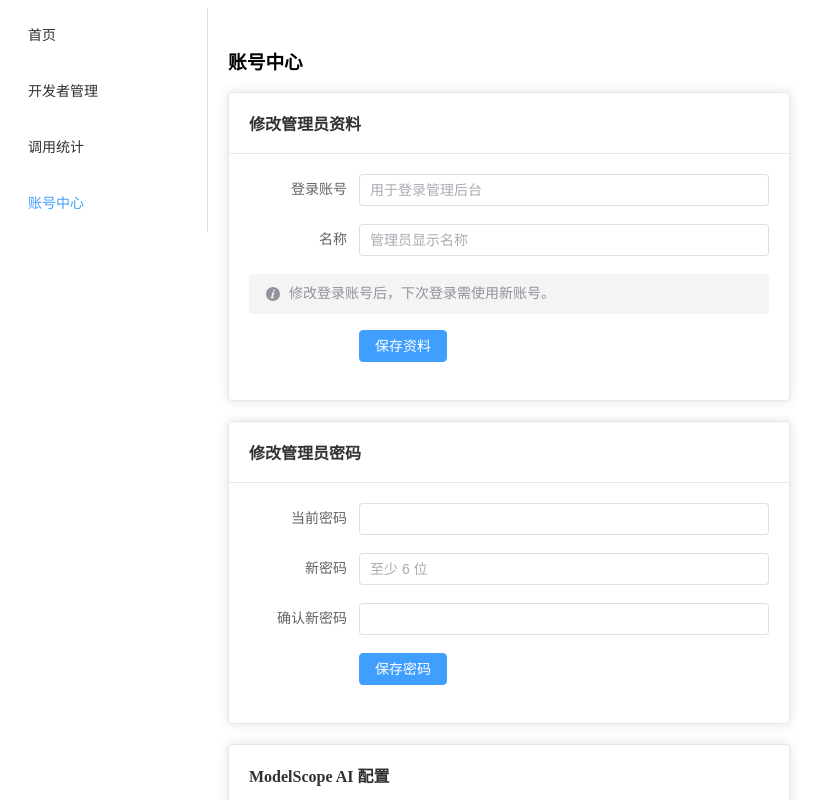
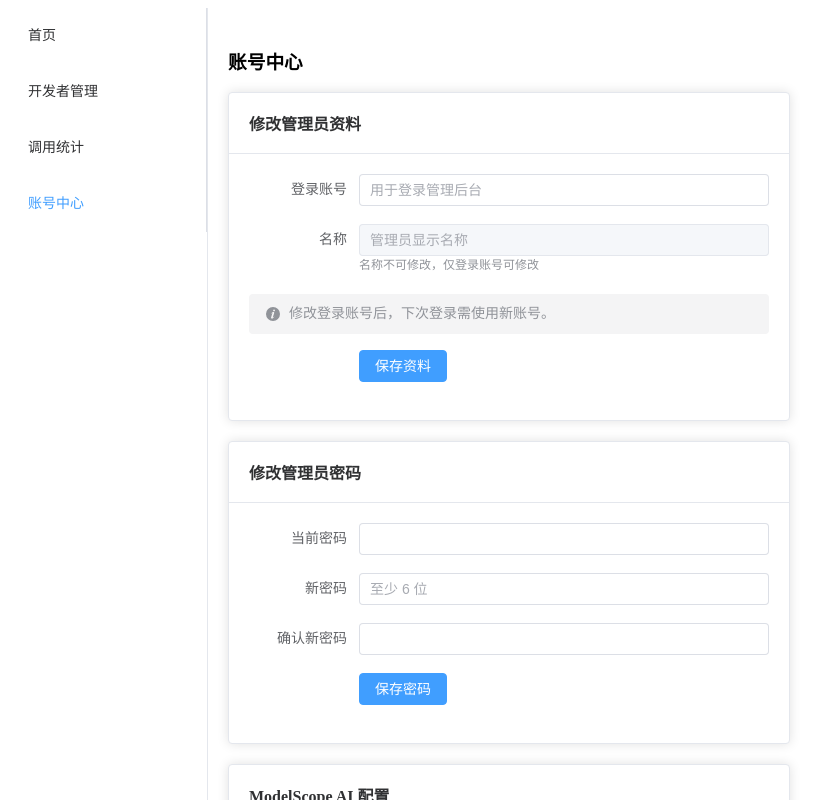
Before and after one commit to talleylinjg-ops/MediaCut, a Vue app in the folder frontend/: page /account in a window 1280 px wide. Shown: the top 800 px of the page, without its empty margins (0-826 px from the left). Built offline with nearby package versions, Linux system fonts and the light colour scheme; no server answers; sample sign-in values are in the browser's storage.

Commit message:
feat: 管理端统一布局加退出按钮、名称字段恢复只读 Co-authored-by: monkeycode-ai <monkeycode-ai@chaitin.com>

```diff
--- /dev/null
+++ b/frontend/src/components/AdminShell.vue
@@ -0,0 +1,32 @@
+<template>
+  <el-container style="min-height: 100vh">
+    <el-aside width="200px" style="display: flex; flex-direction: column; background: #fff; border-right: 1px solid #e4e7ed">
+      <el-menu :default-active="active" router>
+        <el-menu-item index="/admin">首页</el-menu-item>
+        <el-menu-item index="/developers">开发者管理</el-menu-item>
+        <el-menu-item index="/stats">调用统计</el-menu-item>
+        <el-menu-item index="/account">账号中心</el-menu-item>
+      </el-menu>
+      <div style="flex: 1"></div>
+      <div style="padding: 16px">
+        <el-button type="danger" plain style="width: 100%" @click="logout">退出登录</el-button>
+      </div>
+    </el-aside>
+    <el-main>
+      <slot />
+    </el-main>
+  </el-container>
+</template>
+
+<script setup>
+import { ref } from 'vue'
+import { useRoute } from 'vue-router'
+
+const route = useRoute()
+const active = ref(route.path)
+
+function logout() {
+  localStorage.removeItem('admin_token')
+  location.href = '/login'
+}
+</script>
--- a/frontend/src/views/AdminHome.vue
+++ b/frontend/src/views/AdminHome.vue
@@ -1,15 +1,6 @@
 <template>
-  <el-container>
-    <el-aside width="200px">
-      <el-menu :default-active="active" router>
-        <el-menu-item index="/admin">首页</el-menu-item>
-        <el-menu-item index="/developers">开发者管理</el-menu-item>
-        <el-menu-item index="/stats">调用统计</el-menu-item>
-        <el-menu-item index="/account">账号中心</el-menu-item>
-      </el-menu>
-    </el-aside>
-    <el-main>
-      <h3>平台总览</h3>
+  <AdminShell>
+    <h3>平台总览</h3>
       <el-row :gutter="16">
         <el-col :span="8">
           <el-card>
@@ -51,18 +42,15 @@
           </el-card>
         </el-col>
       </el-row>
-    </el-main>
-  </el-container>
+  </AdminShell>
 </template>
 
 <script setup>
-import { onMounted, reactive, ref } from 'vue'
-import { useRoute } from 'vue-router'
+import { onMounted, reactive } from 'vue'
 import { ElMessage } from 'element-plus'
 import http from '../api'
+import AdminShell from '../components/AdminShell.vue'
 
-const route = useRoute()
-const active = ref(route.path)
 const d = reactive({
   total_developers: 0,
   active_developers: 0,
--- a/frontend/src/views/AdminProfile.vue
+++ b/frontend/src/views/AdminProfile.vue
@@ -1,15 +1,6 @@
 <template>
-  <el-container>
-    <el-aside width="200px">
-      <el-menu :default-active="active" router>
-        <el-menu-item index="/admin">首页</el-menu-item>
-        <el-menu-item index="/developers">开发者管理</el-menu-item>
-        <el-menu-item index="/stats">调用统计</el-menu-item>
-        <el-menu-item index="/account">账号中心</el-menu-item>
-      </el-menu>
-    </el-aside>
-    <el-main>
-      <h3>账号中心</h3>
+  <AdminShell>
+    <h3>账号中心</h3>
 
       <el-card style="max-width: 560px">
         <template #header><b>修改管理员资料</b></template>
@@ -18,7 +9,10 @@
             <el-input v-model="profile.username" placeholder="用于登录管理后台" />
           </el-form-item>
           <el-form-item label="名称">
-            <el-input v-model="profile.name" placeholder="管理员显示名称" />
+            <el-input v-model="profile.name" disabled placeholder="管理员显示名称" />
+            <div class="el-form-item__tip" style="line-height: 1.6; font-size: 12px; color: #909399">
+              名称不可修改，仅登录账号可修改
+            </div>
           </el-form-item>
           <el-alert type="info" :closable="false" show-icon style="margin-bottom: 16px" title="修改登录账号后，下次登录需使用新账号。" />
           <el-form-item>
@@ -139,18 +133,14 @@
           </el-form-item>
         </el-form>
       </el-card>
-    </el-main>
-  </el-container>
+  </AdminShell>
 </template>
 
 <script setup>
 import { onMounted, reactive, ref } from 'vue'
-import { useRoute } from 'vue-router'
 import { ElMessage } from 'element-plus'
 import http from '../api'
-
-const route = useRoute()
-const active = ref(route.path)
+import AdminShell from '../components/AdminShell.vue'
 
 const pwd = reactive({ current_password: '', new_password: '', confirm: '' })
 const savingPwd = ref(false)
@@ -168,15 +158,10 @@ async function saveProfile() {
     ElMessage.warning('登录账号不能为空')
     return
   }
-  if (!profile.name.trim()) {
-    ElMessage.warning('名称不能为空')
-    return
-  }
   savingProfile.value = true
   try {
     await http.put('/admin/profile', {
-      username: profile.username.trim(),
-      name: profile.name.trim()
+      username: profile.username.trim()
     })
     ElMessage.success('管理员资料已更新')
   } catch (e) {
--- a/frontend/src/views/Developers.vue
+++ b/frontend/src/views/Developers.vue
@@ -1,15 +1,6 @@
 <template>
-  <el-container>
-    <el-aside width="200px">
-      <el-menu :default-active="active" router>
-        <el-menu-item index="/admin">首页</el-menu-item>
-        <el-menu-item index="/developers">开发者管理</el-menu-item>
-        <el-menu-item index="/stats">调用统计</el-menu-item>
-        <el-menu-item index="/account">账号中心</el-menu-item>
-      </el-menu>
-    </el-aside>
-    <el-main>
-      <h3>开发者管理</h3>
+  <AdminShell>
+    <h3>开发者管理</h3>
       <el-table :data="developers" v-loading="loading">
         <el-table-column prop="id" label="ID" width="60" />
         <el-table-column prop="name" label="名称" />
@@ -93,18 +84,15 @@
           <el-empty v-if="detailLogs.length === 0" description="暂无使用记录" :image-size="60" />
         </div>
       </el-dialog>
-    </el-main>
-  </el-container>
+  </AdminShell>
 </template>
 
 <script setup>
 import { ref, onMounted } from 'vue'
-import { useRoute } from 'vue-router'
 import { ElMessage } from 'element-plus'
 import http from '../api'
+import AdminShell from '../components/AdminShell.vue'
 
-const route = useRoute()
-const active = ref(route.path)
 const developers = ref([])
 const loading = ref(false)
 const detailDialog = ref(false)
--- a/frontend/src/views/Stats.vue
+++ b/frontend/src/views/Stats.vue
@@ -1,15 +1,6 @@
 <template>
-  <el-container>
-    <el-aside width="200px">
-      <el-menu :default-active="active" router>
-        <el-menu-item index="/admin">首页</el-menu-item>
-        <el-menu-item index="/developers">开发者管理</el-menu-item>
-        <el-menu-item index="/stats">调用统计</el-menu-item>
-        <el-menu-item index="/account">账号中心</el-menu-item>
-      </el-menu>
-    </el-aside>
-    <el-main>
-      <h3>调用统计</h3>
+  <AdminShell>
+    <h3>调用统计</h3>
       <el-table :data="stats" v-loading="loading">
         <el-table-column prop="endpoint" label="接口" />
         <el-table-column prop="count" label="调用次数" />
@@ -33,18 +24,15 @@
           <template #default="{ row }">{{ formatTime(row.created_at) }}</template>
         </el-table-column>
       </el-table>
-    </el-main>
-  </el-container>
+  </AdminShell>
 </template>
 
 <script setup>
 import { ref, onMounted } from 'vue'
-import { useRoute } from 'vue-router'
 import { ElMessage } from 'element-plus'
 import http from '../api'
+import AdminShell from '../components/AdminShell.vue'
 
-const route = useRoute()
-const active = ref(route.path)
 const stats = ref([])
 const loading = ref(false)
 const logs = ref([])
```
